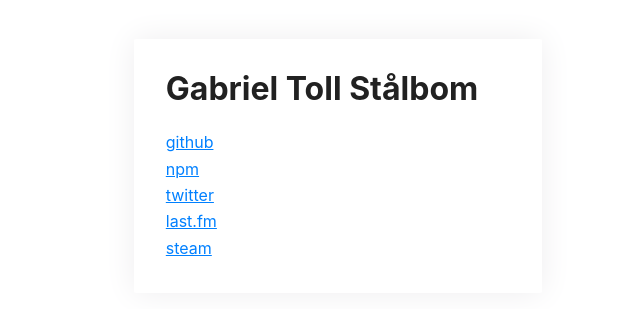
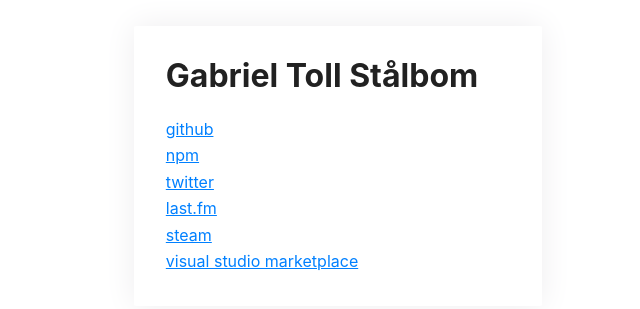
Before and after one commit to gabbes/www, a Gatsby site: page / in a window 1280 px wide. Shown: the part 234-543 px from the top of the page, without its empty margins (302-942 px from the left). Built offline with nearby package versions, Linux system fonts and the light colour scheme; Gatsby itself is replaced by a stand-in of ours.

Commit message:
feat(index): add vs marketplace link

```diff
--- a/src/pages/index.tsx
+++ b/src/pages/index.tsx
@@ -3,11 +3,30 @@
 import './index.css';
 
 const links = [
-  { label: 'github', url: 'https://github.com/gabbes' },
-  { label: 'npm', url: 'https://www.npmjs.com/~gabbe' },
-  { label: 'twitter', url: 'https://twitter.com/g4bbe' },
-  { label: 'last.fm', url: 'https://www.last.fm/user/spunklemeow' },
-  { label: 'steam', url: 'https://steamcommunity.com/id/g4bbe/' }
+  {
+    label: 'github',
+    url: 'https://github.com/gabbes'
+  },
+  {
+    label: 'npm',
+    url: 'https://www.npmjs.com/~gabbe'
+  },
+  {
+    label: 'twitter',
+    url: 'https://twitter.com/g4bbe'
+  },
+  {
+    label: 'last.fm',
+    url: 'https://www.last.fm/user/spunklemeow'
+  },
+  {
+    label: 'steam',
+    url: 'https://steamcommunity.com/id/g4bbe/'
+  },
+  {
+    label: 'visual studio marketplace',
+    url: 'https://marketplace.visualstudio.com/publishers/gabrieltollstalbom'
+  }
 ];
 
 export default () => (
```
